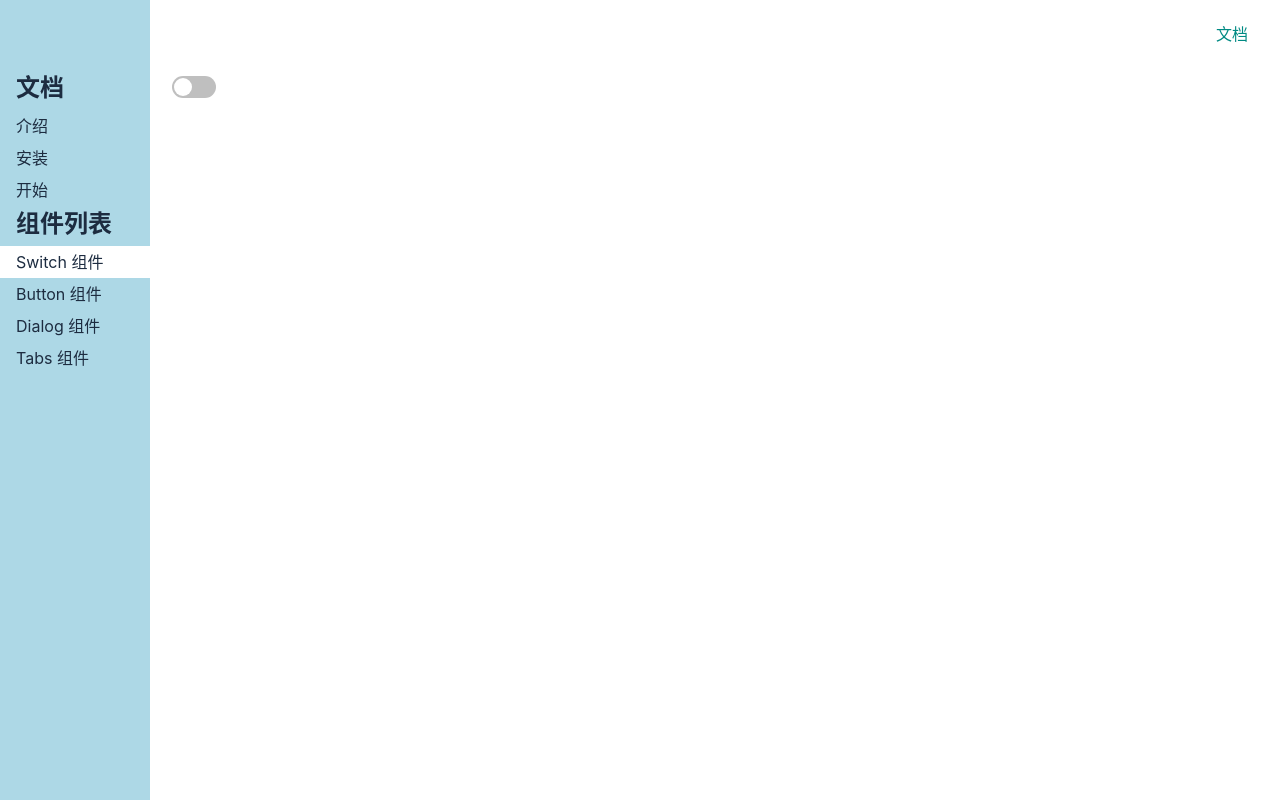
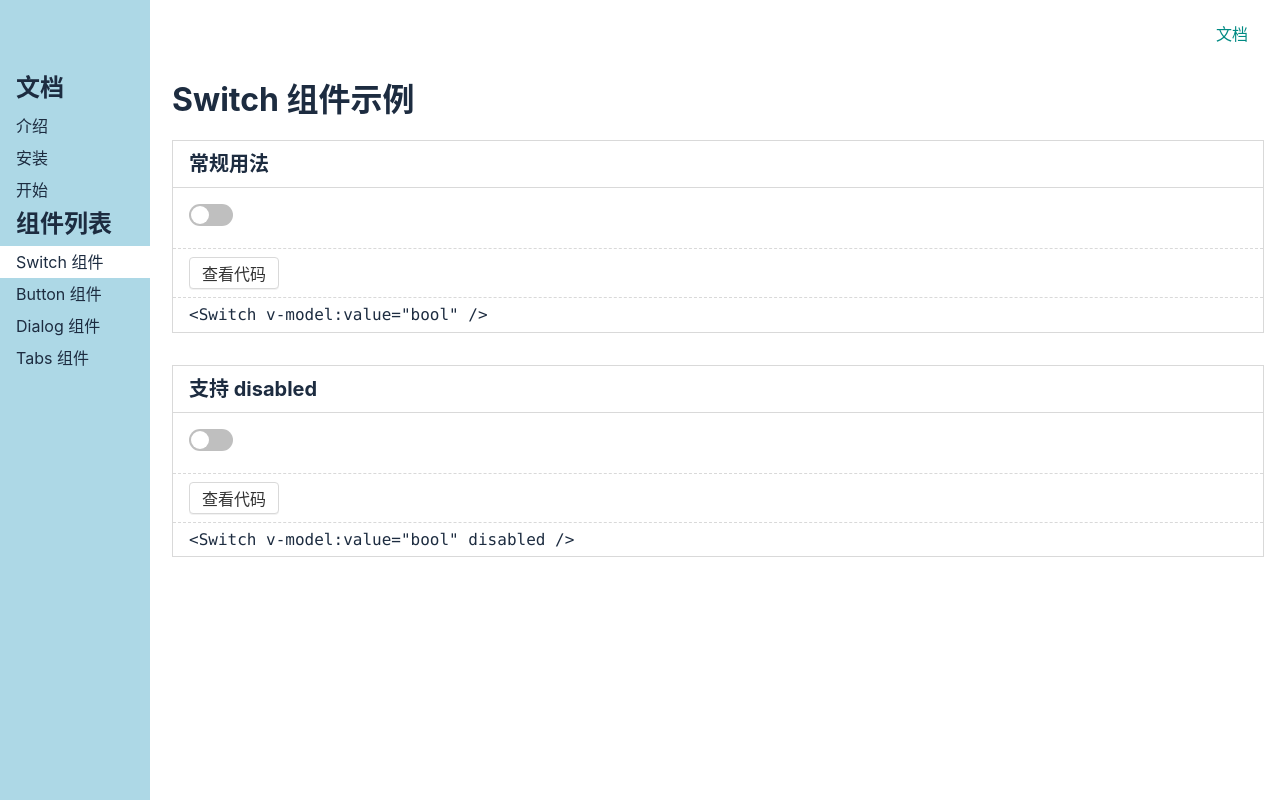
Before and after one commit to woniuxingguang/gulu, a Vue app: page /#/doc/switch in a window 1280 px wide. Built offline with nearby package versions, Linux system fonts and the light colour scheme.

Commit message:
抽离用户需要拷贝的代码

```diff
--- /dev/null
+++ b/src/components/Switch1.demo.vue
@@ -0,0 +1,21 @@
+<template>
+<Switch v-model:value="bool" />
+</template>
+
+<script lang="ts">
+import {
+    ref
+} from 'vue'
+import Switch from '../lib/Switch.vue'
+export default {
+    components: {
+        Switch
+    },
+    setup() {
+        const bool = ref(false)
+        return {
+            bool
+        }
+    }
+}
+</script>
--- /dev/null
+++ b/src/components/Switch2.demo.vue
@@ -0,0 +1,21 @@
+<template>
+<Switch v-model:value="bool" disabled />
+</template>
+
+<script lang="ts">
+import {
+    ref
+} from 'vue'
+import Switch from '../lib/Switch.vue'
+export default {
+    components: {
+        Switch
+    },
+    setup() {
+        const bool = ref(false)
+        return {
+            bool
+        }
+    }
+}
+</script>
--- a/src/components/SwitchDemo.vue
+++ b/src/components/SwitchDemo.vue
@@ -1,6 +1,30 @@
 <template>
 <div>
-    <Switch v-model:value="bool" />
+    <h1>Switch 组件示例</h1>
+    <div class="demo">
+        <h2>常规用法</h2>
+        <div class="demo-component">
+            <Switch1Demo />
+        </div>
+        <div class="demo-actions">
+            <Button>查看代码</Button>
+        </div>
+        <div class="demo-code">
+            <pre>&lt;Switch v-model:value="bool" /&gt;</pre>
+        </div>
+    </div>
+    <div class="demo">
+        <h2>支持 disabled</h2>
+        <div class="demo-component">
+            <Switch2Demo />
+        </div>
+        <div class="demo-actions">
+            <Button>查看代码</Button>
+        </div>
+        <div class="demo-code">
+            <pre>&lt;Switch v-model:value="bool" disabled /&gt;</pre>
+        </div>
+    </div>
 </div>
 </template>
 
@@ -9,9 +33,16 @@
     ref
 } from 'vue'
 import Switch from '../lib/Switch.vue'
+import Button from '../lib/Button.vue'
+import Switch1Demo from './Switch1.demo.vue'
+import Switch2Demo from './Switch2.demo.vue'
+
 export default {
     components: {
-        Switch
+        Switch,
+        Button,
+        Switch1Demo,
+        Switch2Demo
     },
     setup() {
         const bool = ref(false)
@@ -21,3 +52,39 @@
     }
 }
 </script>
+
+<style lang="scss">
+$border-color: #d9d9d9;
+
+.demo {
+    border: 1px solid $border-color;
+    margin: 16px 0 32px;
+
+    >h2 {
+        font-size: 20px;
+        padding: 8px 16px;
+        border-bottom: 1px solid $border-color;
+    }
+
+    &-component {
+        padding: 16px;
+    }
+
+    &-actions {
+        padding: 8px 16px;
+        border-top: 1px dashed $border-color;
+    }
+
+    &-code {
+        padding: 8px 16px;
+        border-top: 1px dashed $border-color;
+
+        >pre {
+            line-height: 1.1;
+            font-family: Consolas, 'Courier New', Courier, monospace;
+            margin: 0;
+        }
+    }
+
+}
+</style>
--- a/src/views/GetStarted.vue
+++ /dev/null
@@ -1,3 +0,0 @@
-<template>
-<Markdown path="../markdown/get-started.md" />
-</template>
--- a/src/views/Intro.vue
+++ /dev/null
@@ -1,3 +0,0 @@
-<template>
-<Markdown path="../markdown/intro.md" />
-</template>
--- a/src/views/install.vue
+++ /dev/null
@@ -1,3 +0,0 @@
-<template>
-<Markdown path="../markdown/install.md" />
-</template>
```
